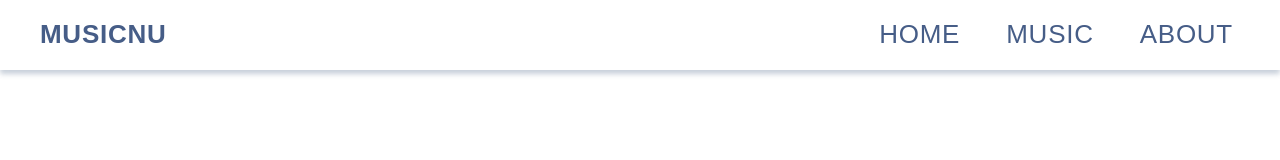
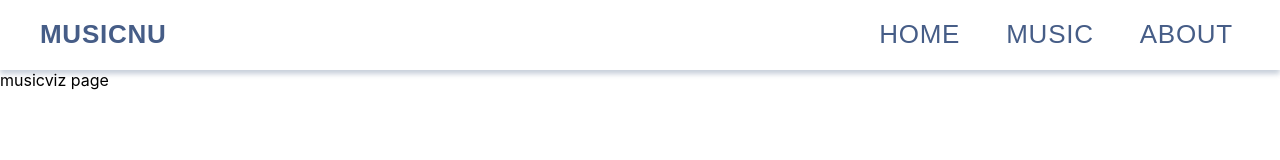
Before and after one commit to MusicNU/LearningApp, a React (Create React App) app: page /musicvis in a window 1280 px wide. Shown: the top 160 px of the page. Built offline with nearby package versions, Linux system fonts and the light colour scheme; a web font is replaced by a local one.

Commit message:
musicvis page

```diff
--- a/src/App.js
+++ b/src/App.js
@@ -5,7 +5,7 @@ import HomePage from './pages/homepage';
 import Song from './pages/song';
 import AboutPage from './pages/aboutpage';
 import NavBar from './Components/NavBar';
-
+import Vis from './pages/musicvis';
 
 
 function App() {
@@ -22,6 +22,7 @@ function App() {
             <Route path='/'  element={<HomePage />} />
             <Route path='/song'  element={<Song />} />
             <Route path='/about'  element={<AboutPage />} />
+            <Route path='/musicvis'  element={<Vis />} />
           </Routes>
         </Router>
 
--- /dev/null
+++ b/src/pages/musicvis.jsx
@@ -0,0 +1,8 @@
+
+const Vis = () => {
+  return (
+    "musicviz page"
+  )
+}
+
+export default Vis;
```
